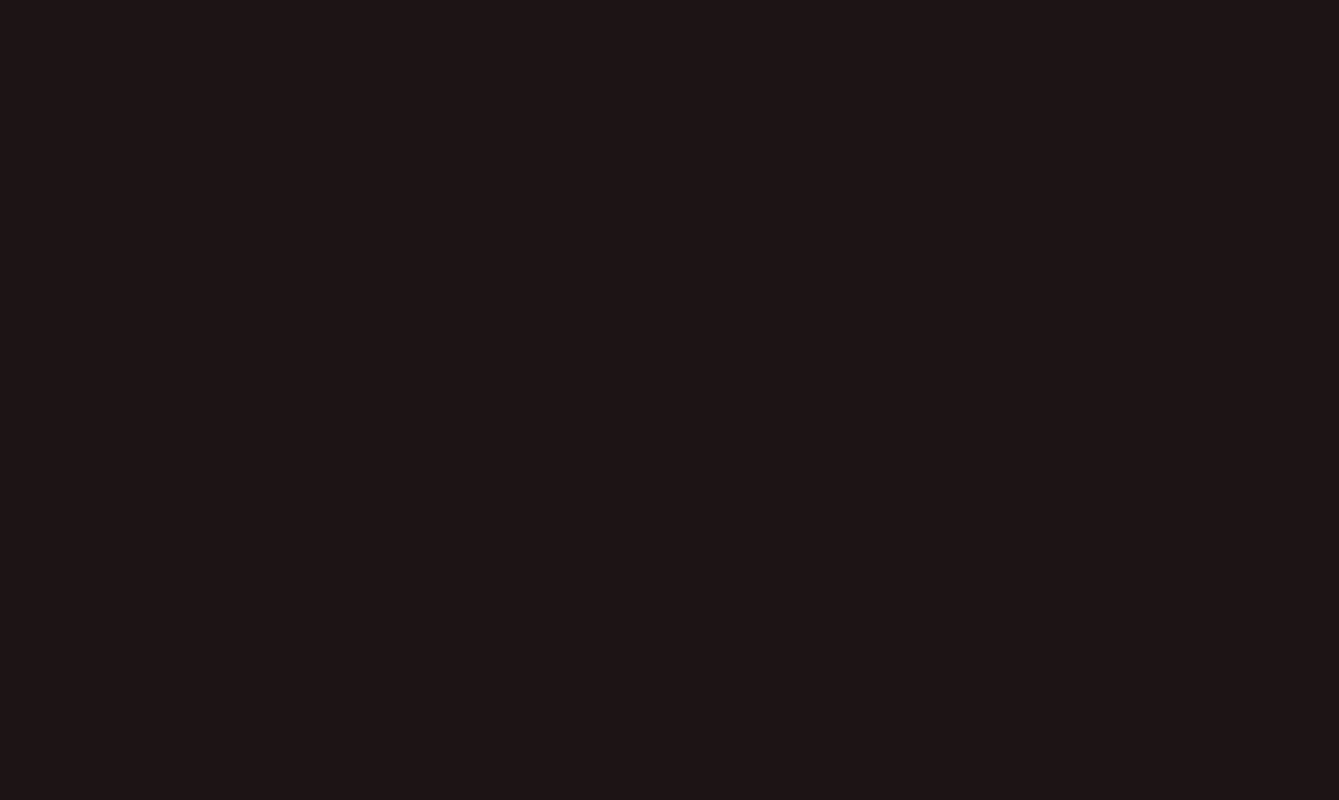
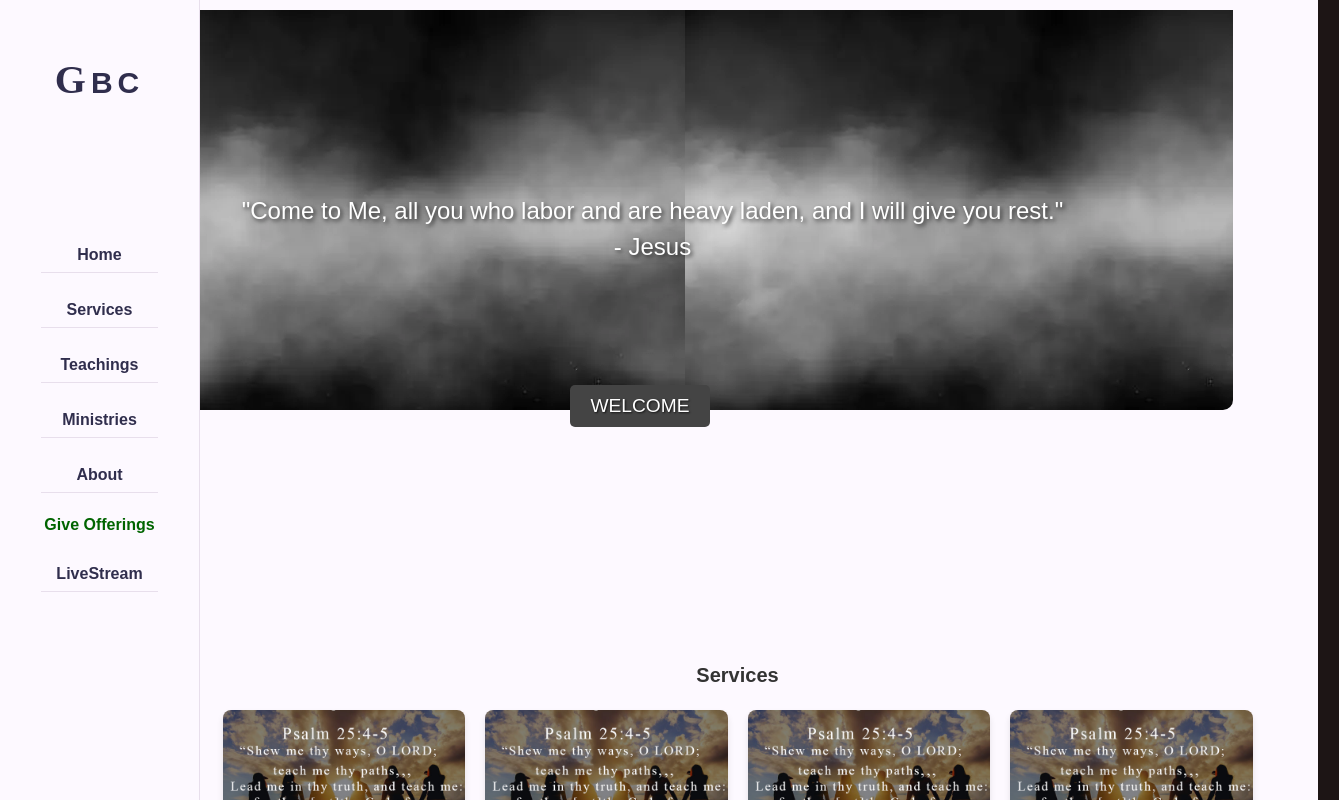
Before and after one commit to Calvinmuemah/GBCTEST, a React (Create React App) app in the folder users/: page / in a window 1280 px wide. Before the commit this address had no page. Shown: the top 800 px of the page, 1339 px wide, since content can reach past the window. Built offline with nearby package versions, Linux system fonts and the light colour scheme.

Commit message:
Update App.js

```diff
--- a/users/src/App.js
+++ b/users/src/App.js
@@ -36,7 +36,7 @@ function App() {
   return (
     <BrowserRouter>
       <Routes>
-        <Route path='/Home' element={<Home />}></Route>
+        <Route path='/' element={<Home />}></Route>
         <Route path='/AllTeachings' element={<AllTeachings />}></Route>
         <Route path='/Give' element={<Give />}></Route>
         <Route path='/PrayerMeeting' element={<PrayerMeeting />}></Route>
```
